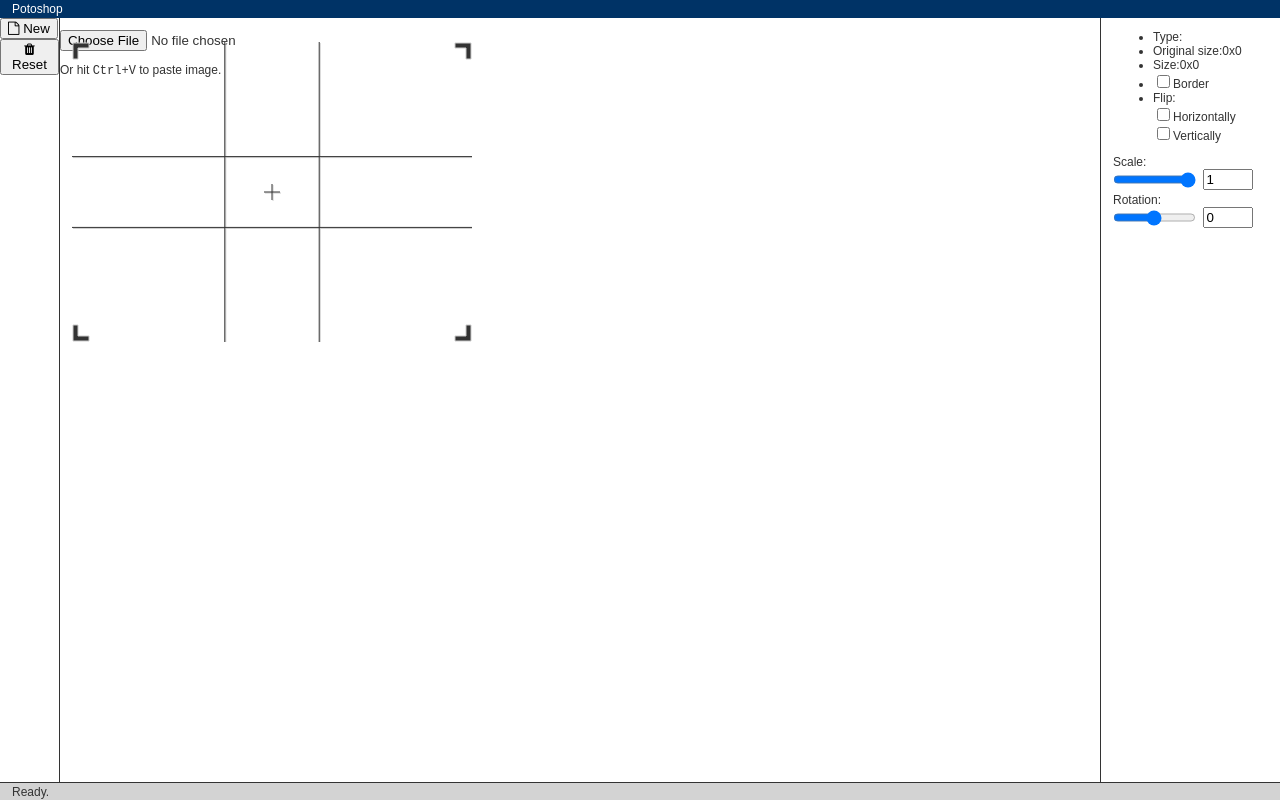
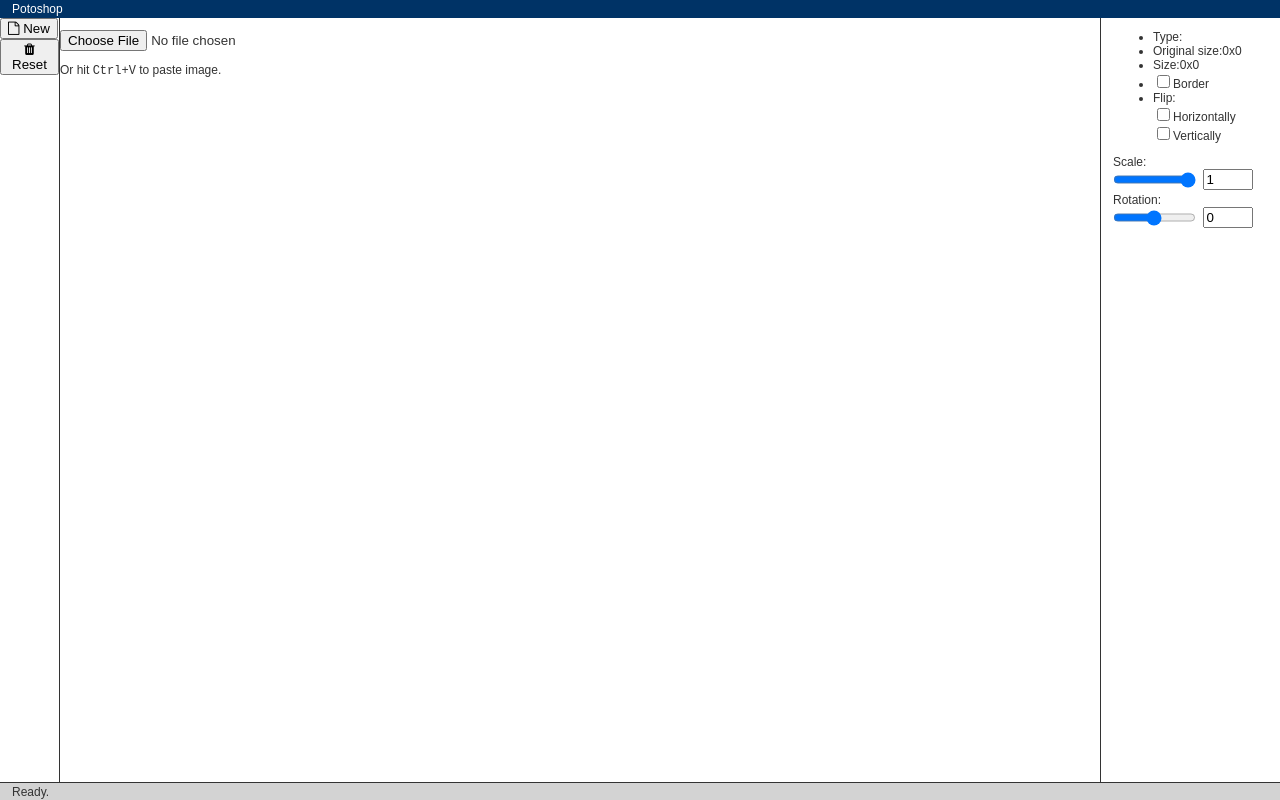
Before and after one commit to ginpei/potoshop-beta1, a React (Create React App) app: page / in a window 1280 px wide. Built offline with nearby package versions, Linux system fonts and the light colour scheme.

Commit message:
keep viewfinder within the area

```diff
--- a/src/PotoCanvas.tsx
+++ b/src/PotoCanvas.tsx
@@ -3,7 +3,7 @@ import { connect } from 'react-redux';
 import { IDraggableEventData } from './components/Draggable';
 import Draggable from './components/Draggable';
 import './PotoCanvas.css';
-import PotoCanvasClipper from './PotoCanvasClipper';
+import PotoCanvasClipper, { IClipRect } from './PotoCanvasClipper';
 import PotoCanvasImage from './PotoCanvasImage';
 import { setImageFile } from './services/image';
 import { IImageState } from './store/image';
@@ -15,19 +15,36 @@ interface IPotoCanvasState {
   clipDiffLeft: number;
   clipDiffTop: number;
   clipDragging: boolean;
+  clipHeight: number;
   clipLeft: number;
   clipTop: number;
+  clipWidth: number;
 }
 
 class PotoCanvas extends React.Component<IPotoCanvasProps, IPotoCanvasState> {
+  protected get clipRect (): IClipRect {
+    const left = this.state.clipLeft + this.state.clipDiffLeft;
+    const top = this.state.clipTop + this.state.clipDiffTop;
+    const height = this.state.clipHeight / 2;
+    const width = this.state.clipWidth / 2;
+    return {
+      height,
+      left: Math.min(Math.max(left, 0), (this.props.width || 0) - width),
+      top: Math.min(Math.max(top, 0), (this.props.height || 0) - height),
+      width,
+    };
+  }
+
   constructor (props: IPotoCanvasProps) {
     super(props);
     this.state = {
       clipDiffLeft: 0,
       clipDiffTop: 0,
       clipDragging: false,
+      clipHeight: 0,
       clipLeft: 0,
       clipTop: 0,
+      clipWidth: 0,
     };
     this.onClipDrag = this.onClipDrag.bind(this);
   }
@@ -50,19 +67,23 @@ class PotoCanvas extends React.Component<IPotoCanvasProps, IPotoCanvasState> {
         <PotoCanvasImage {...this.props} />
         <Draggable matcher=".js-clipDragHandle" onDrag={this.onClipDrag}>
           <PotoCanvasClipper
-            active={true}
-            clipRect={{
-              height: 300,
-              left: this.state.clipLeft + this.state.clipDiffLeft,
-              top: this.state.clipTop + this.state.clipDiffTop,
-              width: 400,
-            }}
+            active={Boolean(this.props.image)}
+            clipRect={this.clipRect}
             width={this.props.width || 0}
             height={this.props.height || 0}
             />
         </Draggable>
       </div>
     );
+  }
+
+  public componentWillReceiveProps (nextProps: IPotoCanvasProps) {
+    if (this.props.image !== nextProps.image) {
+      this.setState({
+        clipHeight: nextProps.height || 0,
+        clipWidth: nextProps.width || 0,
+      });
+    }
   }
 
   protected async onFileChange (event: React.ChangeEvent<HTMLInputElement>) {
--- a/src/PotoCanvasClipper.tsx
+++ b/src/PotoCanvasClipper.tsx
@@ -2,7 +2,7 @@ import * as React from 'react';
 import PotoCanvasClipGrid from './PotoCanvasClipGrid';
 import './PotoCanvasClipper.css';
 
-interface IClipRect {
+export interface IClipRect {
   height: number;
   left: number;
   top: number;
```
